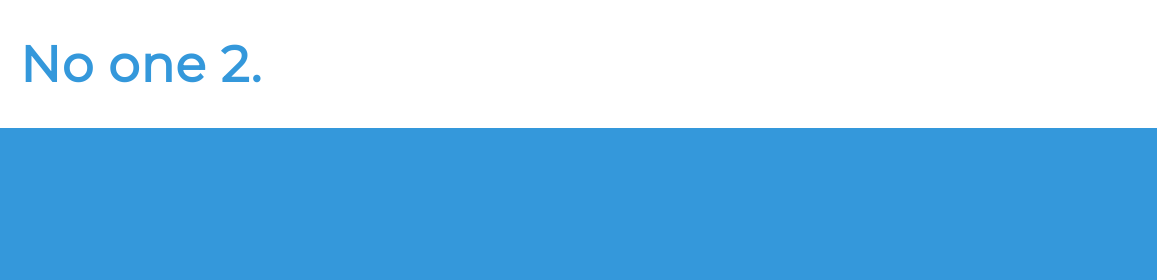
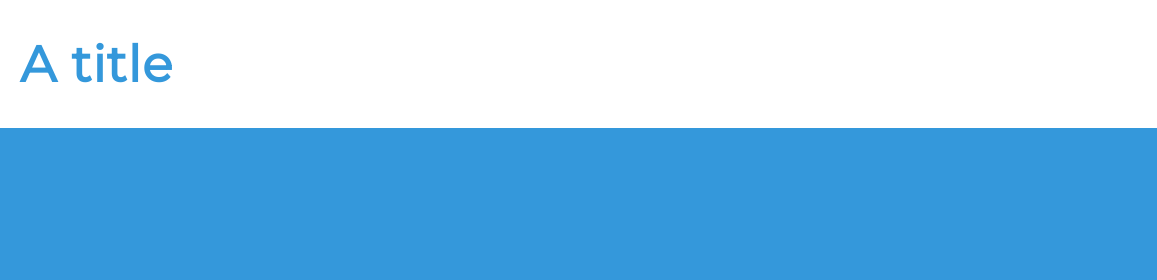
Before and after one commit to minaskamel/my-portfolio, a plain HTML site: page index.html in a window 1280 px wide. Shown: the top 280 px of the page, 0-1157 px from the left. Drawn offline with Linux system fonts and the light colour scheme.

Commit message:
test change

```diff
--- a/index.html
+++ b/index.html
@@ -15,7 +15,7 @@
     <main class="overflow--auto">
       <h1 class="color--skyBlue section__heading--largest">
         <!--Your name goes here -->
-        No one 2.
+        A title
       </h1>
 
       <ul class="section--social">
```
